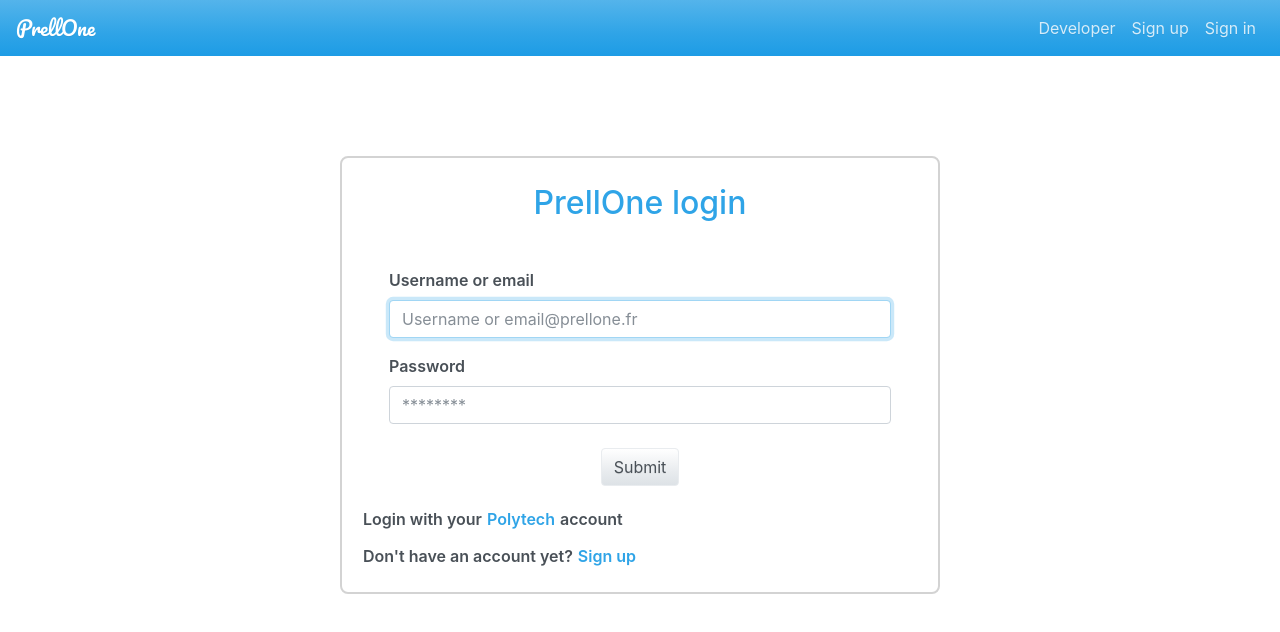
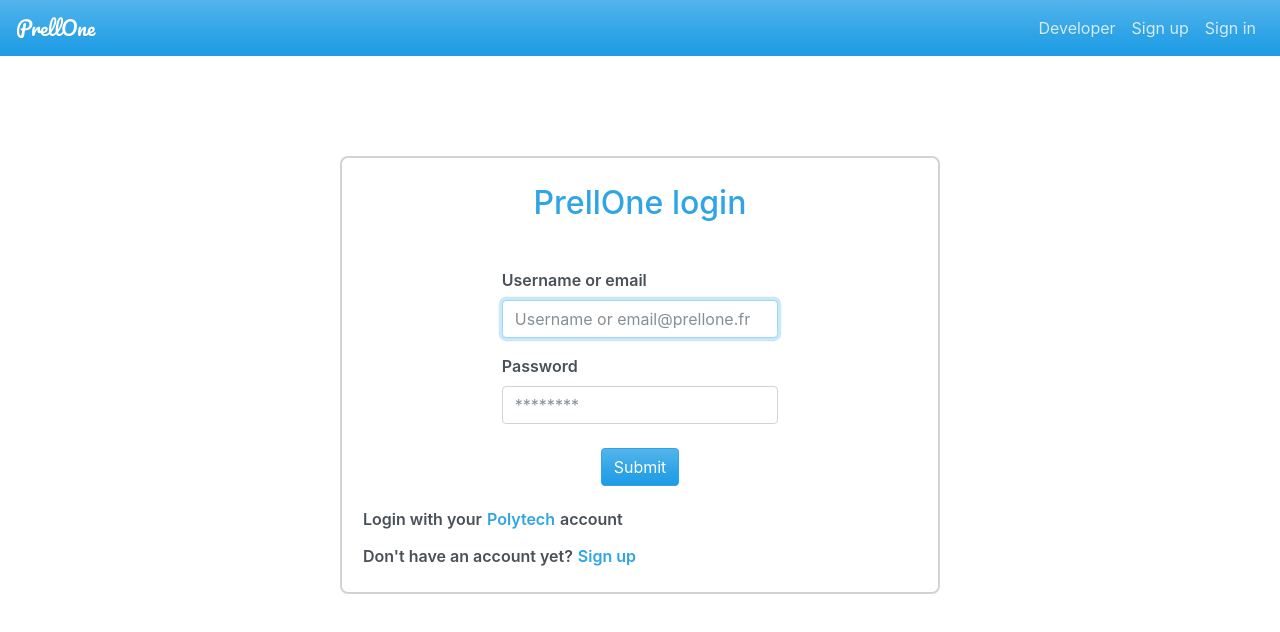
Before and after one commit to hardcoded/PrellOne-client, a React (Create React App) app: page /login in a window 1280 px wide. Shown: the top 632 px of the page. Built offline with nearby package versions, Linux system fonts and the light colour scheme; no server answers.

Commit message:
[update] CSS updates

```diff
--- a/src/components/Board.js
+++ b/src/components/Board.js
@@ -16,7 +16,7 @@ const Board = ({id, title, lists, members, labels, onDragEnd, teams}) => (
     <section>
       <Row>
         <Col>
-          <h1>{title}</h1>
+          <h1 className="boardTitle">{title}</h1>
         </Col>
       </Row>
       <Row>
--- a/src/components/Login.js
+++ b/src/components/Login.js
@@ -80,7 +80,7 @@ class Login extends React.Component {
                             />
                         </FormGroup>
                     </Col>
-                    <Button onClick={this.submitForm} className="mt-2" >Submit</Button>
+                    <Button onClick={this.submitForm} className="mt-2" color="primary">Submit</Button>
                 </Form>
                 <Row style={{ marginLeft: '5px', marginTop: '5px' }}>
                     <Label>Login with your <Link style={{ padding: '0px', marginLeft: '5px', marginRight: '5px' }} to="/login/polytech"> Polytech </Link> account</Label>
--- a/src/components/LoginLdap.js
+++ b/src/components/LoginLdap.js
@@ -80,12 +80,12 @@ class LoginLdap extends React.Component {
                             />
                         </FormGroup>
                     </Col>
-                    <Button onClick={this.submitForm} className="mt-2" >Submit</Button>
+                    <Button onClick={this.submitForm} className="mt-2" color="primary">Submit</Button>
                 </Form>
-                <Row style={{ marginLeft: '5px', marginTop: '5px' }}>
+                <Row style={{ marginLeft: '5px', marginTop: '5px'}}>
                     <Label>Login with your <Link style={{ padding: '0px', marginLeft: '5px', marginRight: '5px' }} to="/login"> PrellOne </Link> account</Label>
                 </Row>
-                <Row style={{ marginLeft: '5px', marginTop: '5px' }}>
+                <Row style={{ marginLeft: '5px', marginTop: '5px'}}>
                     <Label>Don't have an account yet? <Link style={{ padding: '0px', marginLeft: '5px', marginRight: '5px' }} to="/register"> Sign up </Link></Label>
                 </Row>
             </Container>
--- a/src/main.scss
+++ b/src/main.scss
@@ -20,6 +20,8 @@
 
   .form {
     padding: 1em;
+    margin: 0 auto;
+    width:60%
   }
 
   label {
@@ -51,12 +53,12 @@
   }
 
   .btn-circle {
-    width: 100%;
-    height: 100%;
-    padding: 6px 6px;
+    width: 25px;
+    height: 25px;
+    padding: 0px 6px;
     border-radius: 50%;
     text-align: center;
-    font-size: 24px;
+    // font-size: 24px;
     line-height: 1.42857;
   }
 
```
